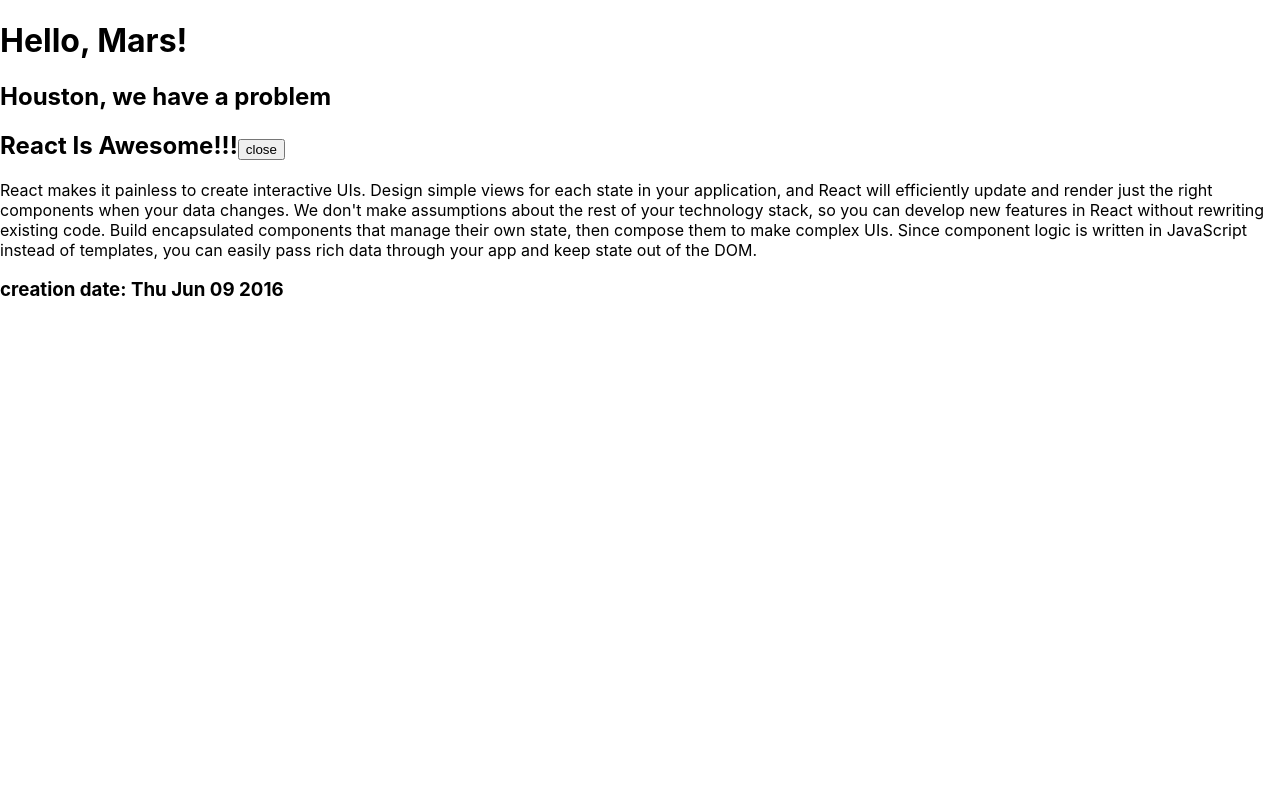
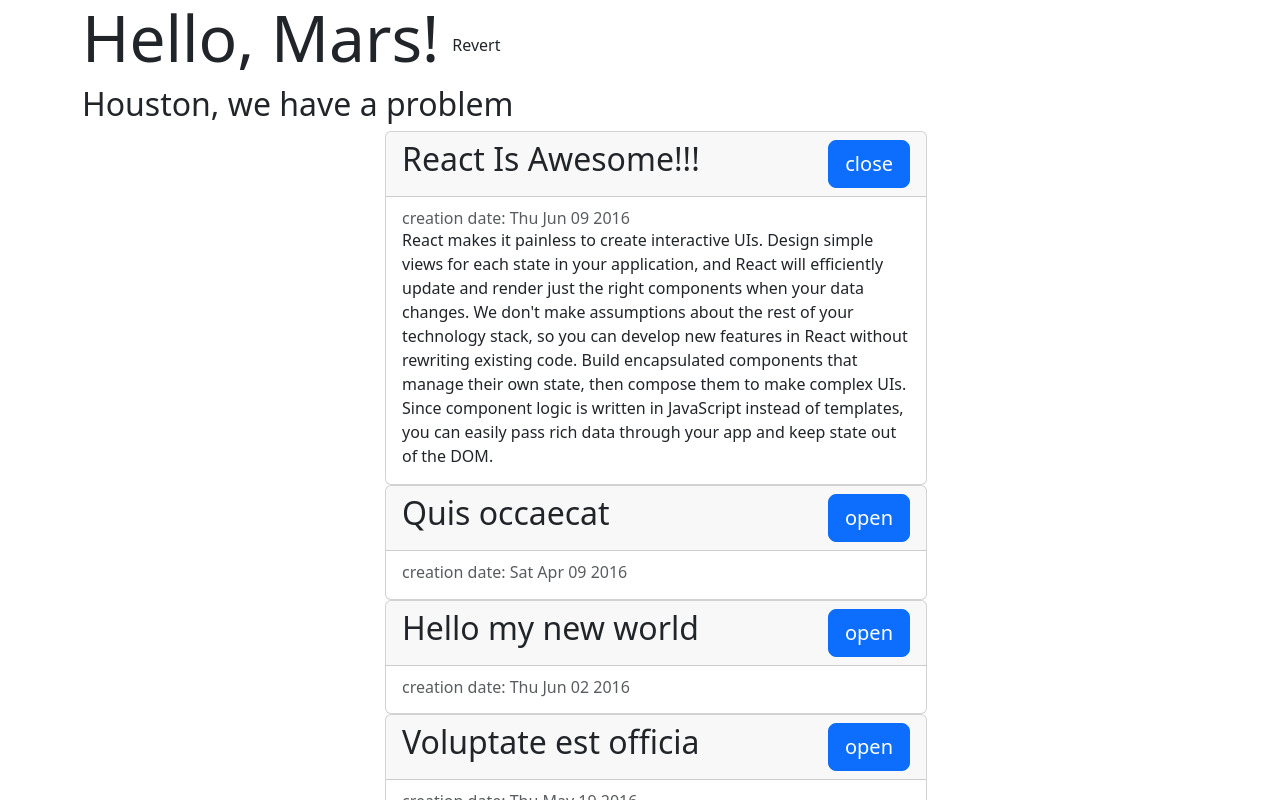
Before and after one commit to Kvazar3S273/AutoPart, a React (Create React App) app in the folder AutoPart/frontend/: page / in a window 1280 px wide. Shown: the top 800 px of the page. Built offline with nearby package versions, Linux system fonts and the light colour scheme.

Commit message:
good edit bootstrap

```diff
--- a/AutoPart/frontend/src/App.js
+++ b/AutoPart/frontend/src/App.js
@@ -1,7 +1,7 @@
+import React from 'react';
 import logo from './logo.svg';
 import './App.css';
 import App from './components/App';
-import React from 'react';
 
 
 
--- a/AutoPart/frontend/src/components/App.js
+++ b/AutoPart/frontend/src/components/App.js
@@ -1,15 +1,28 @@
-import Article from "./Article";
-import React from 'react';
+import React, {Component} from 'react';
+import ArticleList from "./ArticleList";
 import articles from '../fixtures'
+import 'bootstrap/dist/css/bootstrap.css'
 
-function App() {
+class App extends Component {
+  state = {
+    reverted: false
+  }
+  render() {
     return (
-      <div>
-      <h1>Hello, Mars!</h1>
-            <h2>Houston, we have a problem</h2>
-            <Article article={articles[0]}/>
+      <div className="container">
+        <div>
+          <h1 className="display-3">
+            Hello, Mars!
+            <button className="btn" onClick = {this.revert}> Revert </button>
+          </h1>
+          <h2>Houston, we have a problem</h2>
+        </div>
+        <ArticleList articles={this.state.reverted ? articles.reverse() : articles} />
       </div>
-
-    );
+    )
   }
+  revert = () => this.setState({
+    reverted: !this.state.reverted
+  })
+}
   export default App
--- a/AutoPart/frontend/src/components/Article.js
+++ b/AutoPart/frontend/src/components/Article.js
@@ -1,24 +1,49 @@
 import React, {Component} from 'react';
 class Article extends Component {
-        state = {
-            isOpen: true
+    constructor(props) {
+    super(props)
+
+        this.state = {
+            isOpen: props.defaultOpen
+        }
     }
 
+    componentWillMount(){
+        console.log('---', 'mounting')
+    }
 
+    componentWillReceiveProps(nextProps){
+        console.log('---', 'will receive props')
+
+        if(nextProps.defaultOpen !== this.props.defaultOpen) this.setState({
+            isOpen: nextProps.defaultOpen
+        })
+    }
+
+    componentWillUpdate(){
+        console.log('---', 'will update')
+    }
 
     render() {
         const { article } = this.props
-        console.log('----',this.props)
-        const body = this.state.isOpen && <section>{article.text}</section>
+        const style={width:'50%'}
+        const body = this.state.isOpen && <section className="card-text">{article.text}</section>
         return (
-            <div>
+            <div className="card mx-auto" style={style}>
+                <div className="card-header">
                 <h2>{article.title}
-                    <button onClick={this.handleClick}>
+                    <button onClick={this.handleClick} className="btn btn-primary btn-lg float-end">
                         {this.state.isOpen ? 'close' : 'open'}
                         </button>
                 </h2>
-                {body}
-                <h3>creation date: {(new Date(article.date)).toDateString()}</h3>
+                </div>
+                <div className="card-body">
+                    <h6 className="card-subtitle text-muted">
+                        creation date: {(new Date(article.date)).toDateString()}
+                    </h6>
+                    {body}
+                </div>
+
             </div>
         )
     }
--- /dev/null
+++ b/AutoPart/frontend/src/components/ArticleList/index.js
@@ -0,0 +1,16 @@
+import React from "react";
+import Article from "../Article";
+import './style.css'
+
+export default function ArticleList({articles}){
+    const articleElements = articles.map((article, index) =>
+        <li key = {article.id} className="article-list_li">
+            <Article article = {article} defaultOpen = {index === 0}/>
+        </li>
+        )
+    return(
+        <ul>
+            {articleElements}
+        </ul>
+    )
+}
--- /dev/null
+++ b/AutoPart/frontend/src/components/ArticleList/style.css
@@ -0,0 +1,3 @@
+.article-list_li {
+    list-style: none;
+}
```
Also changed, not shown: 1 other file (tests, documents, lock files or other folders).
